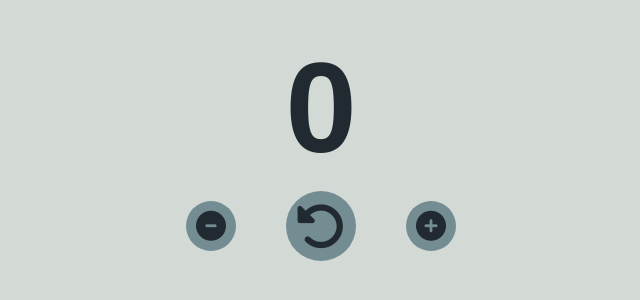
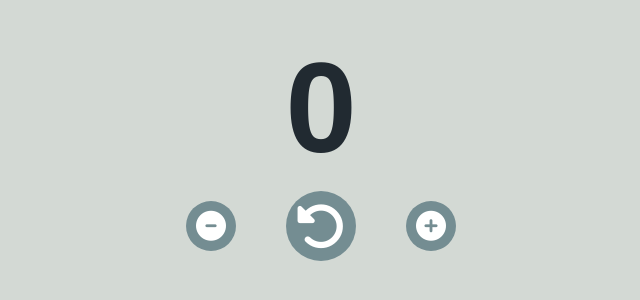
Before and after one commit to MKarthees/Counter, a plain HTML site: page index.html in a window 1280 px wide. Shown: the part 238-538 px from the top of the page, without its empty margins (319-959 px from the left). Drawn offline with Linux system fonts and the light colour scheme; a web font is replaced by a local one.

Commit message:
Update style.css

```diff
--- a/style.css
+++ b/style.css
@@ -56,7 +56,7 @@
     cursor: pointer;
     font-size: clamp(15px,10vw,30px);
     padding:clamp(5px,10px,30px) ;
-    color: var(--font-color);
+    color: #fff;
     background-color: var(--bg-color-two);
     border-radius: 50%;
 }
```
